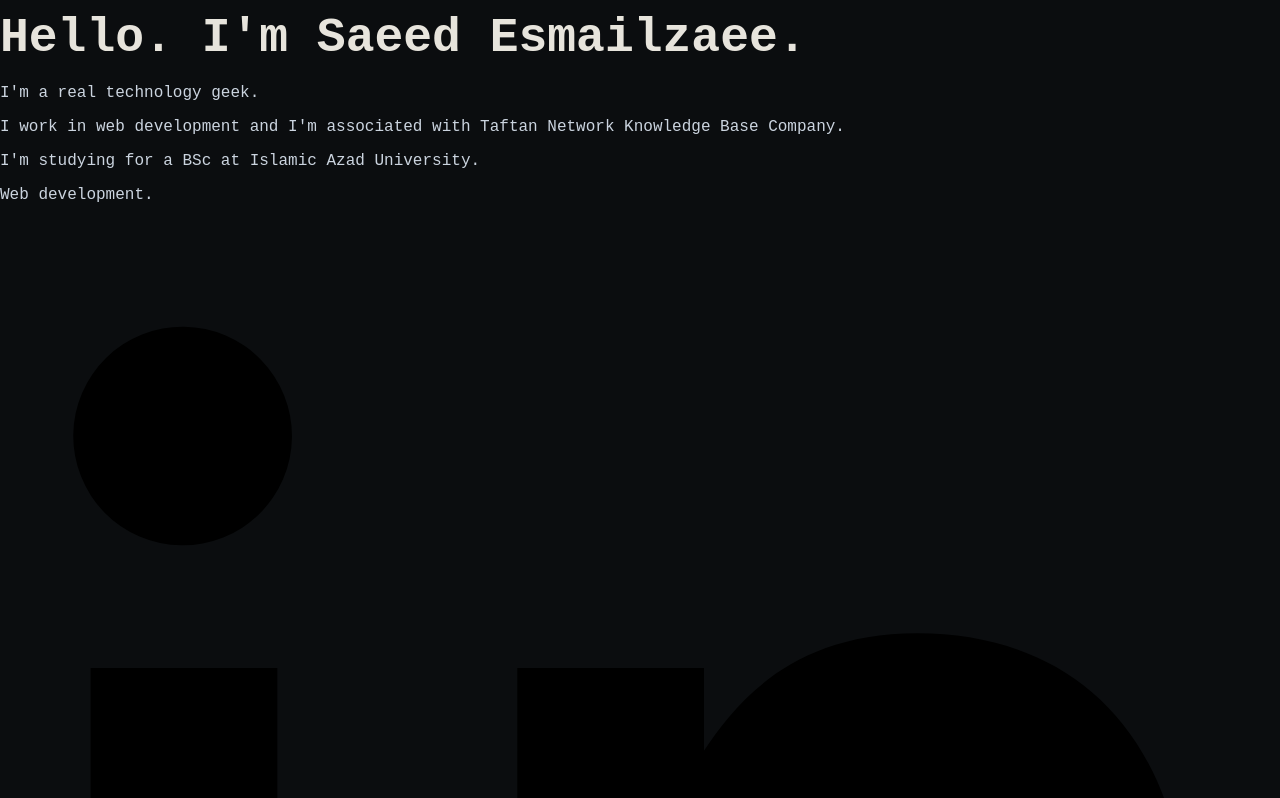
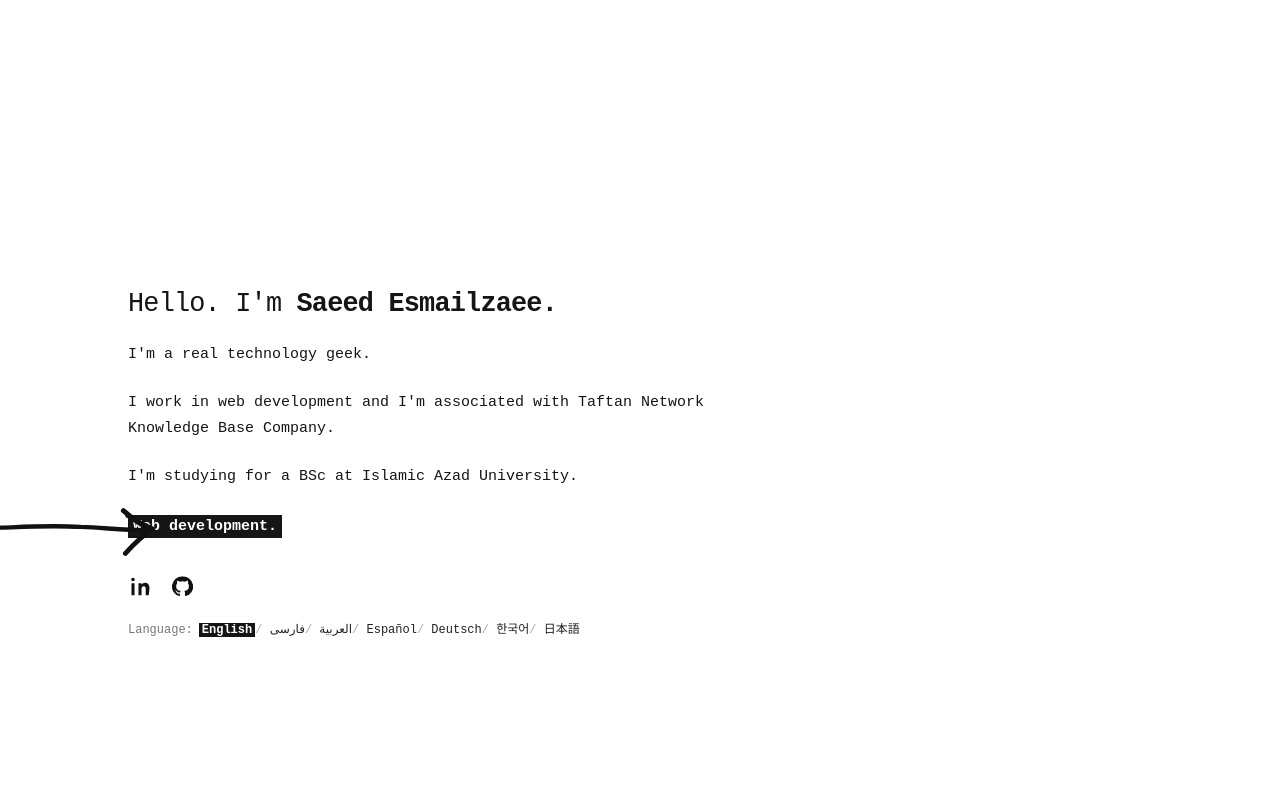
Before and after one commit to stableagent/esmailzaee-ir, a Next.js app: page /en/projects/berasan in a window 1280 px wide. Shown: the top 798 px of the page. Built offline with nearby package versions, Linux system fonts and the light colour scheme.

Commit message:
Match homepage to minimal monochrome reference layout

```diff
--- a/app/globals.css
+++ b/app/globals.css
@@ -1,21 +1,56 @@
-:root{--bg:#0b0d0f;--panel:#111418;--text:#e7e4dc;--muted:#8f918d;--line:#30332f;--accent:#d6d0b8;--green:#a8c07a;--orange:#d9a66f;--mono:"JetBrains Mono","Cascadia Mono","SFMono-Regular",Consolas,"Liberation Mono",monospace;--sans:"JetBrains Mono","Cascadia Mono",ui-monospace,monospace}
-*{box-sizing:border-box}html,body{margin:0;min-height:100%;background:var(--bg);color:var(--text)}body{font-family:var(--sans);overflow:hidden}button,input{font:inherit}button{color:inherit}a{color:inherit;text-decoration:none}
-.desktop{min-height:100vh;background:radial-gradient(circle at 72% 18%,rgba(168,192,122,.07),transparent 30%),linear-gradient(135deg,#080a0c,#0e1114 55%,#090b0d);position:relative;overflow:hidden}
-.desktop-grid{position:absolute;inset:42px 0 62px;background-image:linear-gradient(rgba(255,255,255,.025) 1px,transparent 1px),linear-gradient(90deg,rgba(255,255,255,.025) 1px,transparent 1px);background-size:32px 32px;pointer-events:none}
-.topbar{height:42px;background:rgba(8,10,12,.96);border-bottom:1px solid #262a27;display:flex;align-items:center;justify-content:space-between;padding:0 14px;position:relative;z-index:20;font:13px var(--mono)}
-.topbar-left,.topbar-right{display:flex;align-items:center;gap:12px}.brand{font-weight:700}
-.language-switcher{position:relative}.language-button{display:flex;align-items:center;gap:6px;border:1px solid #3b4652;background:#171d24;color:var(--text);border-radius:6px;padding:5px 7px;cursor:pointer;font:12px var(--mono)}.language-button:hover{background:#202832}.language-code{color:var(--muted);font-size:10px}.language-menu{position:absolute;top:calc(100% + 6px);right:0;min-width:150px;padding:4px;background:rgba(13,16,21,.98);border:1px solid #3b4652;border-radius:7px;box-shadow:0 14px 32px rgba(0,0,0,.45);z-index:50}.language-option{display:flex;align-items:center;justify-content:space-between;gap:18px;padding:6px 8px;border-radius:5px;font:12px var(--mono)}.language-option:hover,.language-option.active{background:rgba(255,255,255,.08)}.language-option.active{color:var(--accent)}.language-native{white-space:nowrap}.status{color:var(--muted)}
-.workspace{position:relative;z-index:2;height:calc(100vh - 104px);padding:22px}
-.desktop-icons{display:grid;grid-template-columns:repeat(2,92px);gap:18px 10px;width:200px}
-.icon-button{width:92px;min-height:84px;border:0;background:transparent;cursor:pointer;border-radius:10px;padding:8px;text-align:center}.icon-button:hover{background:rgba(255,255,255,.07)}
-.icon-glyph{width:48px;height:48px;margin:0 auto 7px;display:grid;place-items:center;border-radius:9px;background:linear-gradient(145deg,#2b3541,#171d25);border:1px solid #465362;box-shadow:0 8px 20px rgba(0,0,0,.25);font:19px var(--mono)}
-.icon-label{display:block;font:12px var(--mono);overflow-wrap:anywhere}
-.window{position:absolute;left:250px;top:58px;width:min(820px,calc(100vw - 290px));height:min(590px,calc(100vh - 145px));min-width:320px;min-height:260px;background:rgba(21,26,33,.97);border:1px solid #45515f;border-radius:10px;box-shadow:0 20px 60px rgba(0,0,0,.42);overflow:hidden;display:flex;flex-direction:column}
-.window-header{height:40px;background:linear-gradient(#2a333e,#222a34);border-bottom:1px solid #414c58;display:flex;align-items:center;justify-content:space-between;padding:0 10px 0 13px}.window-title{font:12px var(--mono)}.window-controls{display:flex;gap:6px}.window-control{width:12px;height:12px;border-radius:50%;border:0;padding:0;background:#697583;cursor:pointer}
-.window-body{flex:1;overflow:auto;padding:24px;line-height:1.7}.eyebrow{color:var(--green);font:12px var(--mono);text-transform:uppercase;letter-spacing:.08em}h1,h2,h3{line-height:1.25}h1{font-size:clamp(28px,4vw,48px);margin:8px 0 14px}h2{font-size:22px;margin:0 0 12px}p{color:#cbd4df}
-.code{font:12px/1.6 var(--mono);color:#d8e2ec;background:#0c1015;border:1px solid #303b47;border-radius:8px;padding:14px;white-space:pre-wrap}.tag-list{display:flex;flex-wrap:wrap;gap:8px;margin-top:14px}.tag{border:1px solid #40505f;background:#202a34;border-radius:999px;padding:5px 9px;font:12px var(--mono)}
-.folder-grid{display:grid;grid-template-columns:repeat(auto-fill,minmax(190px,1fr));gap:12px}.folder-item{border:1px solid #35414e;border-radius:9px;padding:14px;background:rgba(255,255,255,.025)}.folder-item:hover{background:rgba(255,255,255,.06)}
-.terminal{position:absolute;right:24px;bottom:18px;width:min(560px,calc(100vw - 48px));height:286px;background:rgba(7,9,10,.98);border:1px solid #363a35;border-radius:6px;box-shadow:0 20px 60px rgba(0,0,0,.42);overflow:hidden;display:flex;flex-direction:column}
-.terminal-header{height:32px;background:#0f1214;border-bottom:1px solid #292d2a;display:flex;align-items:center;padding:0 11px;font:11px var(--mono);color:#aeb2aa}.terminal-output{flex:1;overflow:auto;padding:13px;font:12px/1.65 var(--mono);color:#d7d6cf;white-space:pre-wrap}.terminal-form{display:flex;border-top:1px solid #292d2a}.terminal-prompt{padding:9px 0 9px 11px;color:var(--green);font:12px var(--mono);font-weight:700}.terminal-input{flex:1;min-width:0;border:0;outline:0;background:transparent;color:#eeeae0;padding:9px 10px;font:12px var(--mono)}
-.dock{position:absolute;z-index:30;left:50%;bottom:10px;transform:translateX(-50%);display:flex;align-items:center;gap:5px;padding:6px;background:rgba(11,14,18,.9);border:1px solid #3b4652;border-radius:11px;box-shadow:0 10px 35px rgba(0,0,0,.35)}.dock button,.dock a{width:38px;height:38px;border:0;background:transparent;border-radius:8px;cursor:pointer;display:grid;place-items:center;font:15px var(--mono)}.dock button:hover,.dock a:hover{background:rgba(255,255,255,.09)}
-@media(max-width:800px){body{overflow:auto}.desktop{min-height:100dvh}.workspace{height:calc(100dvh - 104px);padding:14px}.desktop-icons{grid-template-columns:repeat(4,82px);width:100%}.icon-button{width:82px}.window{left:10px;top:130px;width:calc(100vw - 20px);height:calc(100dvh - 190px)}.terminal{left:10px;right:10px;bottom:64px;width:auto;height:210px}}
+:root{--paper:#fff;--ink:#151515;--muted:#555;--dot:rgba(0,0,0,.09);--mono:"Courier New","Liberation Mono",monospace}
+*{box-sizing:border-box}
+html,body{margin:0;min-height:100%;background:var(--paper);color:var(--ink)}
+body{font-family:var(--mono);overflow-x:hidden}
+a{color:inherit}
+button,input{font:inherit}
+
+.personal-page{min-height:100vh;min-height:100dvh;background:#fff;position:relative;overflow:hidden}
+.paper-grid{position:absolute;inset:0;background-image:radial-gradient(var(--dot) .7px,transparent .7px);background-size:4px 4px;pointer-events:none;opacity:.7}
+.paper-content{position:relative;min-height:100vh;min-height:100dvh;display:flex;align-items:flex-start;padding:36vh 10vw 12vh}
+.intro{width:min(640px,70vw);font-size:15px;line-height:1.75}
+.intro h1{font-size:clamp(22px,2.1vw,30px);font-weight:400;line-height:1.25;margin:0 0 20px;letter-spacing:-.03em}
+.intro h1 strong{font-weight:700}
+.intro p{margin:0 0 22px;max-width:610px}
+.highlight{display:inline-block;background:#161616;color:#fff;padding:1px 5px;font-weight:700;line-height:1.45;margin-top:2px!important}
+
+.social-row{display:flex;align-items:center;gap:18px;margin-top:10px;min-height:32px}
+.social-link{display:grid;place-items:center;width:24px;height:28px;text-decoration:none}
+.social-link svg{width:21px;height:21px;fill:#111;display:block;transition:transform .12s ease}
+.social-link:hover svg{transform:translateY(-2px) scale(1.05)}
+
+.language-row{display:flex;flex-wrap:wrap;align-items:center;gap:0;margin-top:18px;font-size:12px;line-height:1.8;color:#222}
+.language-label{margin-inline-end:6px;color:#777}
+.language-item a{text-decoration:none}
+.language-item a:hover{text-decoration:underline}
+.language-current{font-weight:700;background:#151515;color:#fff;padding:0 3px}
+.language-separator{color:#aaa}
+
+.sketch-arrow{position:absolute;left:-13px;top:59%;width:175px;height:112px;overflow:visible;pointer-events:none}
+.sketch-arrow path{fill:none;stroke:#111;stroke-width:4.2;stroke-linecap:round;stroke-linejoin:round}
+.sketch-arrow path:nth-child(2){stroke-width:4.8}
+
+@media(max-width:900px){
+  .paper-content{padding:29vh 8vw 12vh}
+  .intro{width:min(680px,84vw);font-size:14px}
+  .sketch-arrow{left:-55px;top:61%;transform:scale(.82);transform-origin:left center}
+}
+
+@media(max-width:600px){
+  .paper-content{padding:18vh 9vw 12vh;min-height:100dvh}
+  .intro{width:100%;font-size:13px;line-height:1.8}
+  .intro h1{font-size:22px;line-height:1.35;margin-bottom:22px}
+  .intro p{margin-bottom:19px}
+  .social-row{gap:16px;margin-top:12px}
+  .language-row{font-size:11px;margin-top:16px;max-width:100%}
+  .sketch-arrow{display:none}
+}
+
+@media(min-width:1500px){
+  .paper-content{padding-left:10.2vw}
+  .intro{width:650px}
+}
+
+@media(prefers-reduced-motion:reduce){
+  .social-link svg{transition:none}
+}
```
